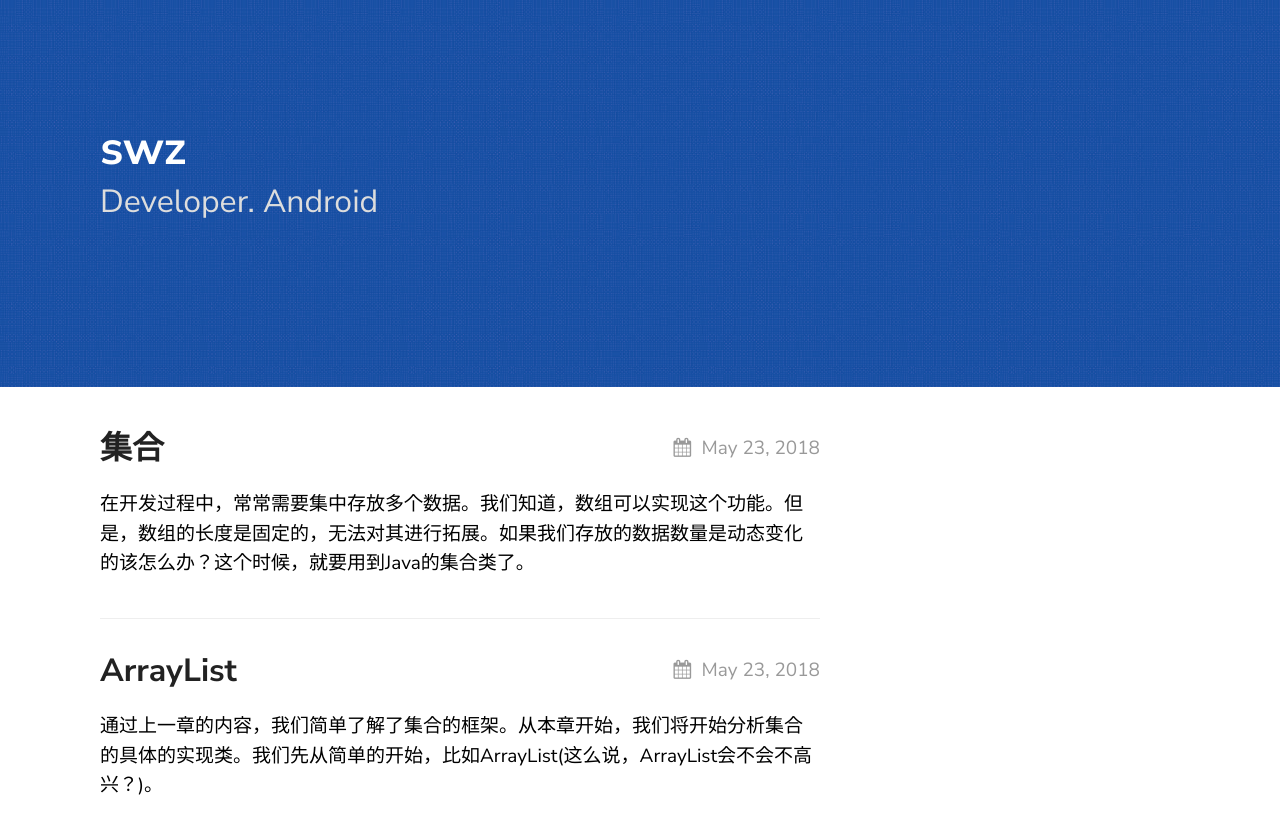
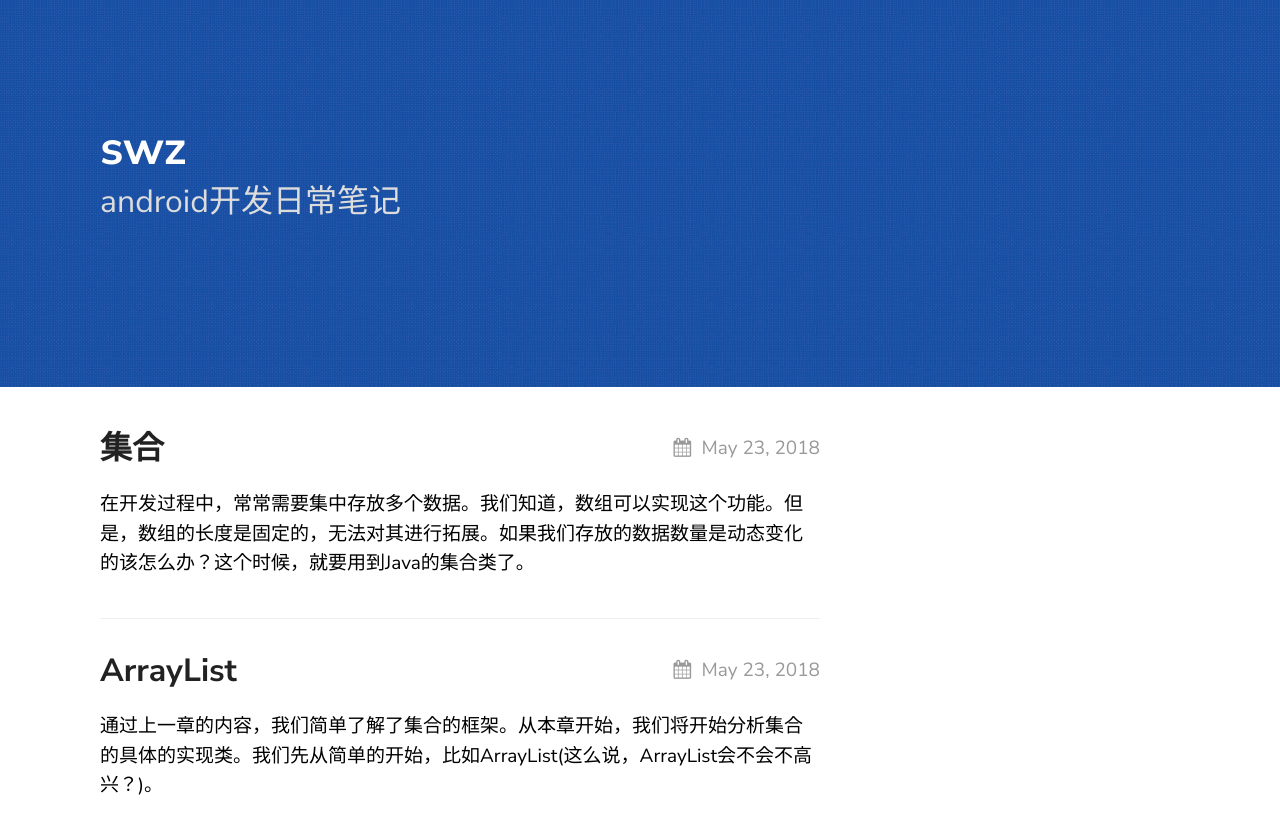
Before and after one commit to swz1993/swz1993.github.io, a Jekyll site: the page built from index.md, in a window 1280 px wide. Shown: the top 834 px of the page. Built offline with Jekyll 4.4.1, drawn with Linux system fonts in a browser that asks for light colours.

Commit message:
Update _config.yml

```diff
--- a/_config.yml
+++ b/_config.yml
@@ -30,7 +30,7 @@ defaults:
 
 texture:
   title: swz
-  tagline: Developer. Android
+  tagline: android开发日常笔记
   date_format: "%b %-d, %Y" #"%Y-%m-%d"
   style: blue
   showNav: true
```
